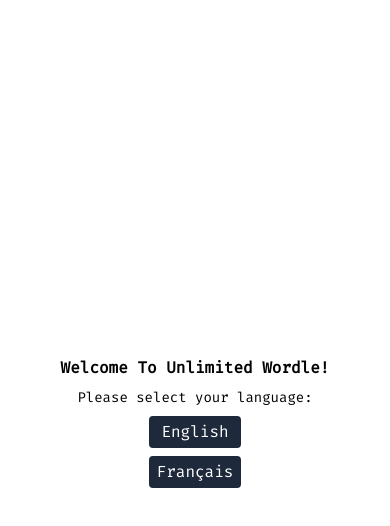
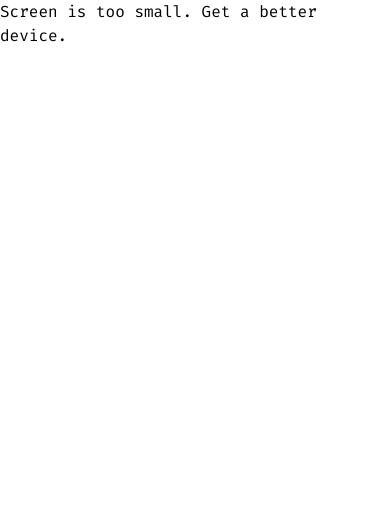
Before and after one commit to MohamedBechirMejri/unlimited-wordle, a React (Create React App) app: page / in a window 390 px wide. Shown: the top 526 px of the page. Built offline with nearby package versions, Linux system fonts and the light colour scheme.

Commit message:
add min screen size

```diff
--- a/src/App.tsx
+++ b/src/App.tsx
@@ -28,7 +28,9 @@ const App = () => {
     localStorage.setItem("settings", JSON.stringify(settings));
   }, [settings]);
 
-  return (
+  return innerHeight < 750 || innerWidth < 400 ? (
+    <h1>Screen is too small. Get a better device.</h1>
+  ) : (
     <SettingsContext.Provider value={settings}>
       <div className="overflow-hidden">
         {!settings.language && (
```
